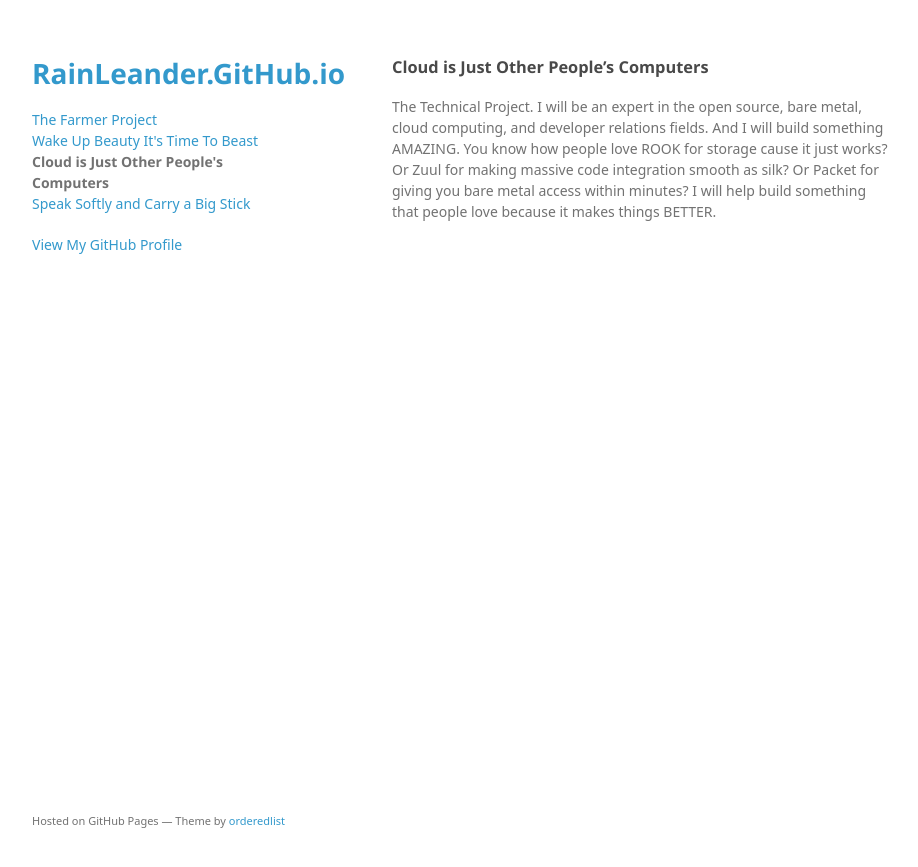
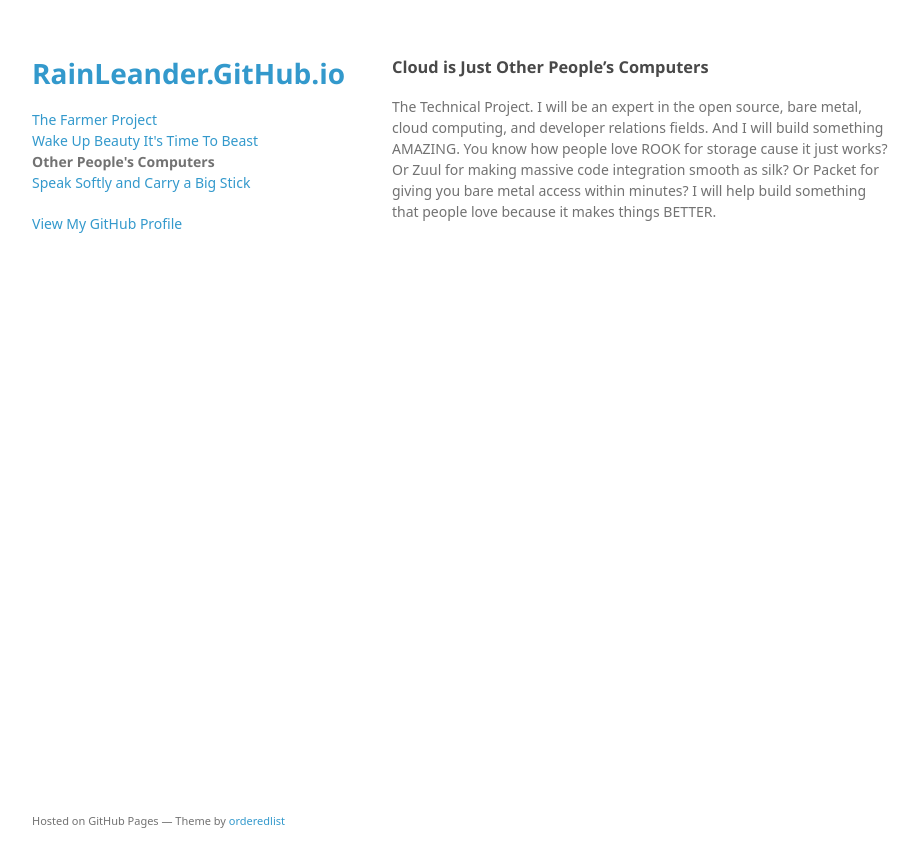
Before and after one commit to rainleander/rainleander.github.io, a Jekyll site: the page other-peoples-computers.html, which Jekyll copies as it is, in a window 1280 px wide. Shown: the top 867 px of the page, without its empty margins (178-1096 px from the left). Built offline with Jekyll 4.4.1, drawn with Linux system fonts in a browser that asks for light colours; some web fonts are replaced.

Commit message:
Update other-peoples-computers.html

```diff
--- a/other-peoples-computers.html
+++ b/other-peoples-computers.html
@@ -18,7 +18,7 @@
         <h1><a href="https://rainleander.github.io/">RainLeander.GitHub.io</a></h1>
         <p><a href="the-farmer-project.html">The Farmer Project</a><br>
           <a href="wake-up-beauty.html">Wake Up Beauty It's Time To Beast</a><br>
-          <b>Cloud is Just Other People's Computers</b><br>
+          <b>Other People's Computers</b><br>
           <a href="speak-softly.html">Speak Softly and Carry a Big Stick</a></p>
 
         <p class="view"><a href="https://github.com/rainleander">View My GitHub Profile</a></p>
```
